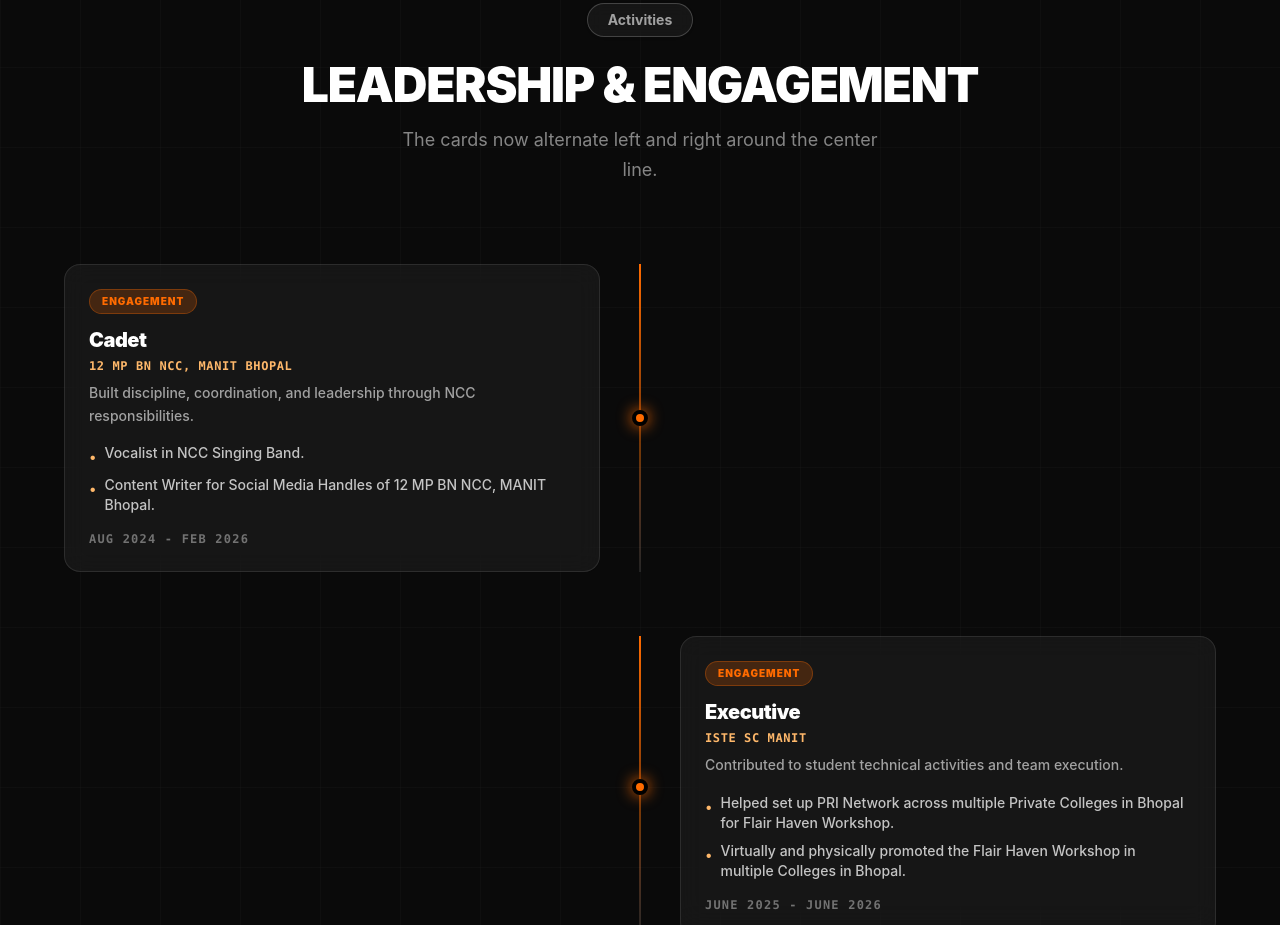
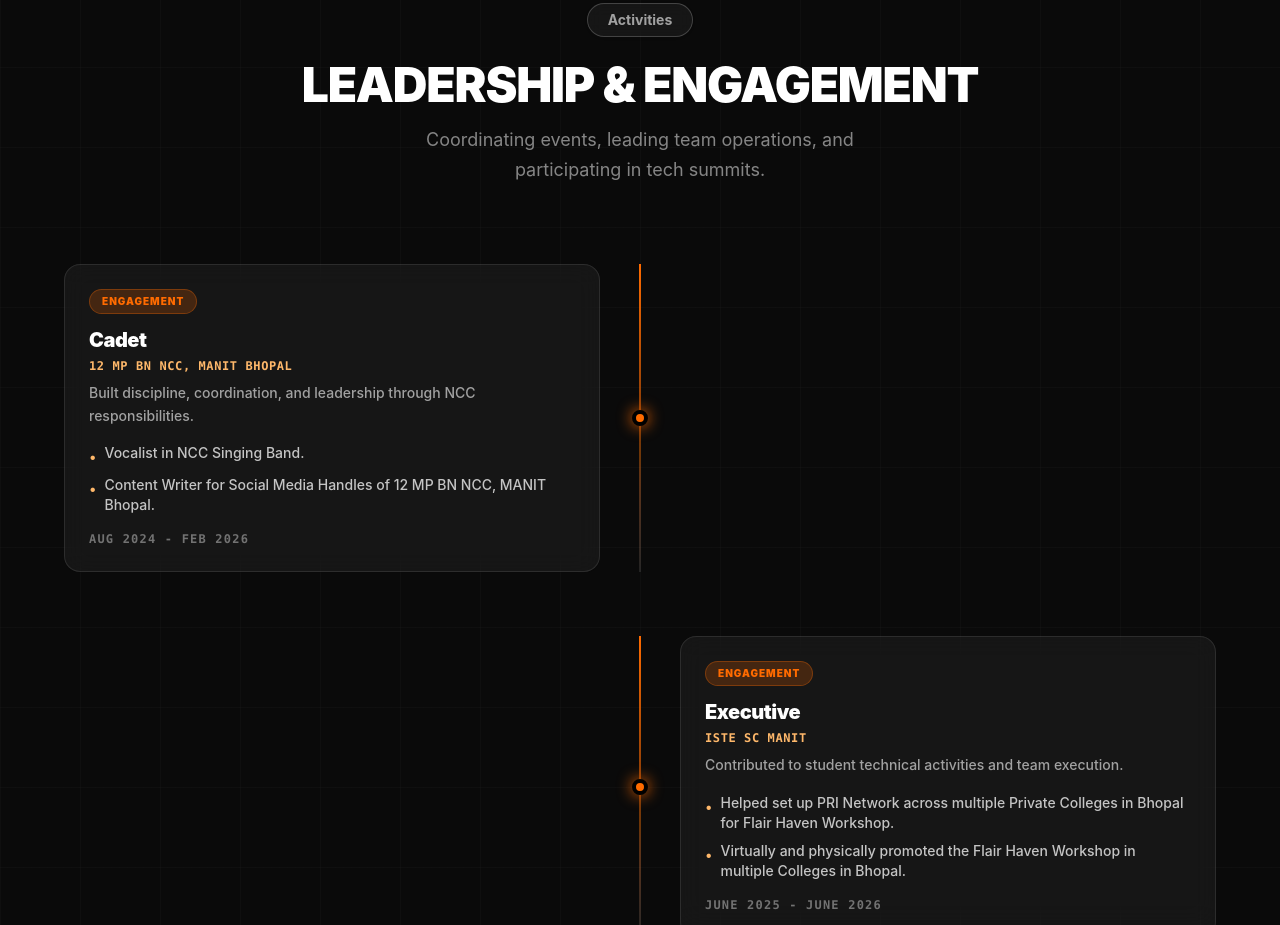
Before and after one commit to ShreeMANITCSE8095/Shree-Pandit-Portfolio, a React (Vite) app: page / in a window 1280 px wide. Shown: the part 10080-11005 px from the top of the page. Built offline with nearby package versions, Linux system fonts and the light colour scheme; no server answers.

Commit message:
Modify Leadership section description
Updated the description text for the Leadership section.

```diff
--- a/src/components/Leadership.jsx
+++ b/src/components/Leadership.jsx
@@ -104,7 +104,7 @@ const Leadership = () => {
             Leadership & Engagement
           </h2>
           <p className="text-white/50 text-base md:text-lg max-w-lg mx-auto leading-relaxed">
-            The cards now alternate left and right around the center line.
+            Coordinating events, leading team operations, and participating in tech summits.
           </p>
         </div>
 
```
